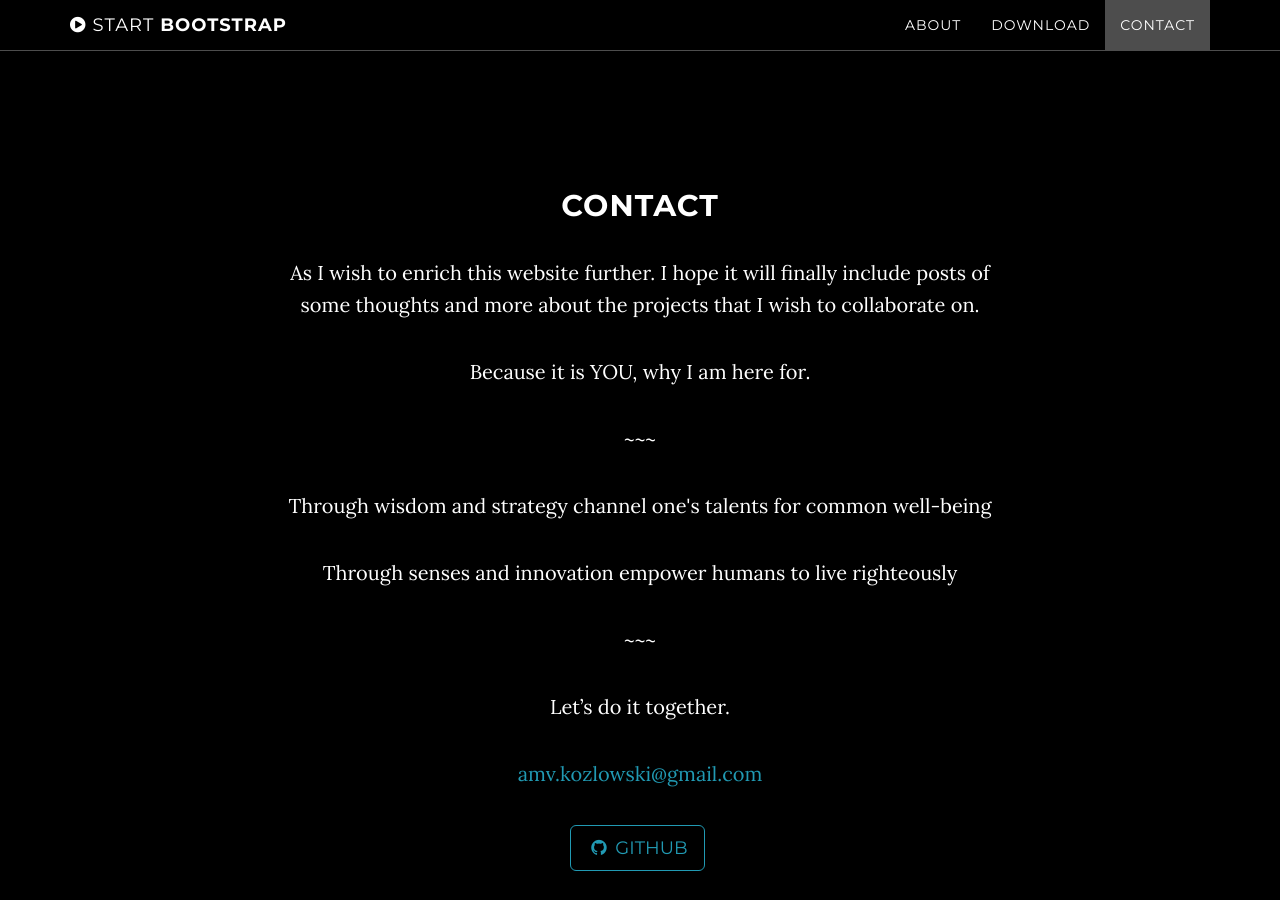
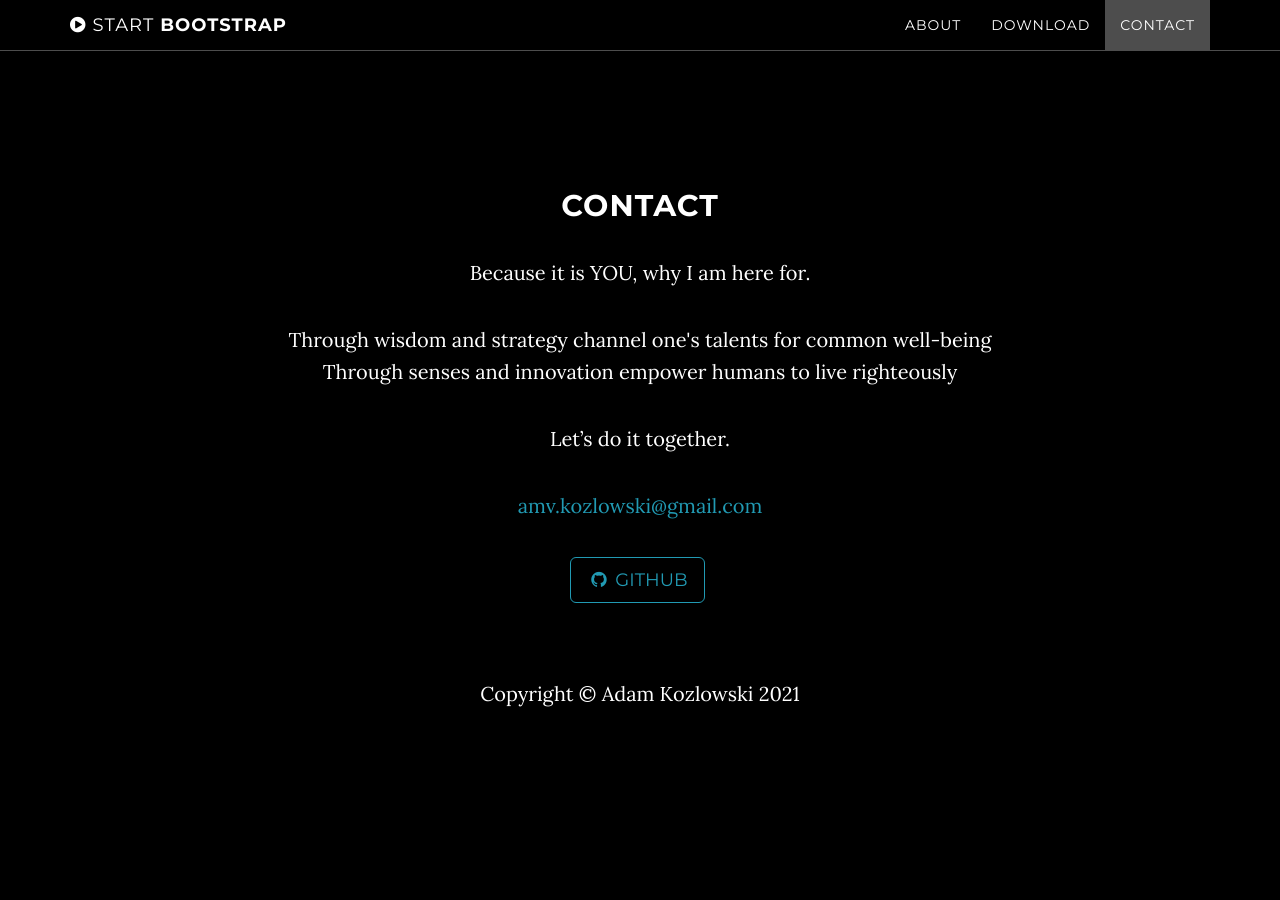
Before and after one commit to kozload/kozload.github.io, a Jekyll site: the page built from index.html, in a window 1280 px wide and 900 px high, scrolled down 2568 px. Built offline with Jekyll 4.4.1, drawn with Linux system fonts in a browser that asks for light colours; after the commit the page ends 3328 px from its top, so only the background shows below that.

Commit message:
Update contact.html

```diff
--- a/_includes/contact.html
+++ b/_includes/contact.html
@@ -3,12 +3,8 @@
         <div class="row">
             <div class="col-lg-8 col-lg-offset-2">
                 <h2>Contact</h2>
-                <p>As I wish to enrich this website further. I hope it will finally include posts of some thoughts and more about the projects that I wish to collaborate on.</p>
                 <p>Because it is YOU, why I am here for.</p>
-                <p>~~~</p>
-                <p>Through wisdom and strategy channel one's talents for common well-being</p>
-                <p>Through senses and innovation empower humans to live righteously</p>
-                <p>~~~</p>
+                <p>Through wisdom and strategy channel one's talents for common well-being<br>Through senses and innovation empower humans to live righteously</p>
                 <p>Let’s do it together.</p>
                 <p><a href="mailto:{{ site.email }}">{{ site.email }}</a>
                 </p>
```
